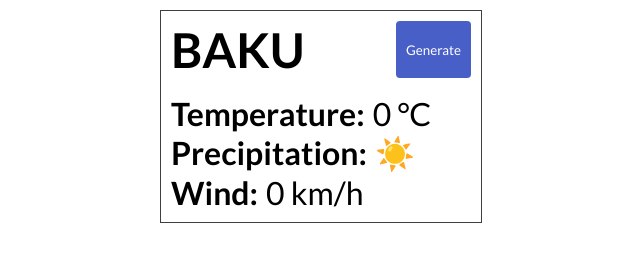
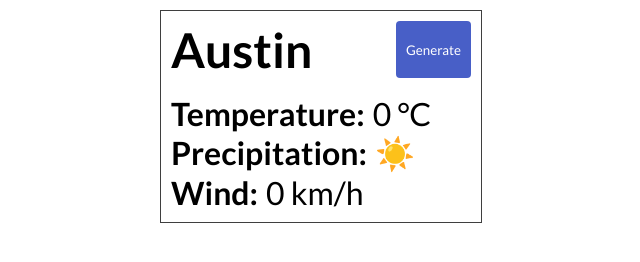
Before and after one commit to Maryam-816/web-app-js, a website with bundled scripts: page public/index.html in a window 1280 px wide. Shown: the whole page, without its empty margins (319-959 px from the left). Built offline with nearby package versions, Linux system fonts and the light colour scheme; files whose address does not match are found by name.

Commit message:
new changes

```diff
--- a/public/index.html
+++ b/public/index.html
@@ -9,7 +9,7 @@
 <body>
 <section class="widget">
     <div class="widget__header">
-        <h2>BAKU</h2>
+        <h2>Austin</h2>
         <button id="generate" class="widget__button">Generate</button>
     </div>
     <div class="widget__content">
```
